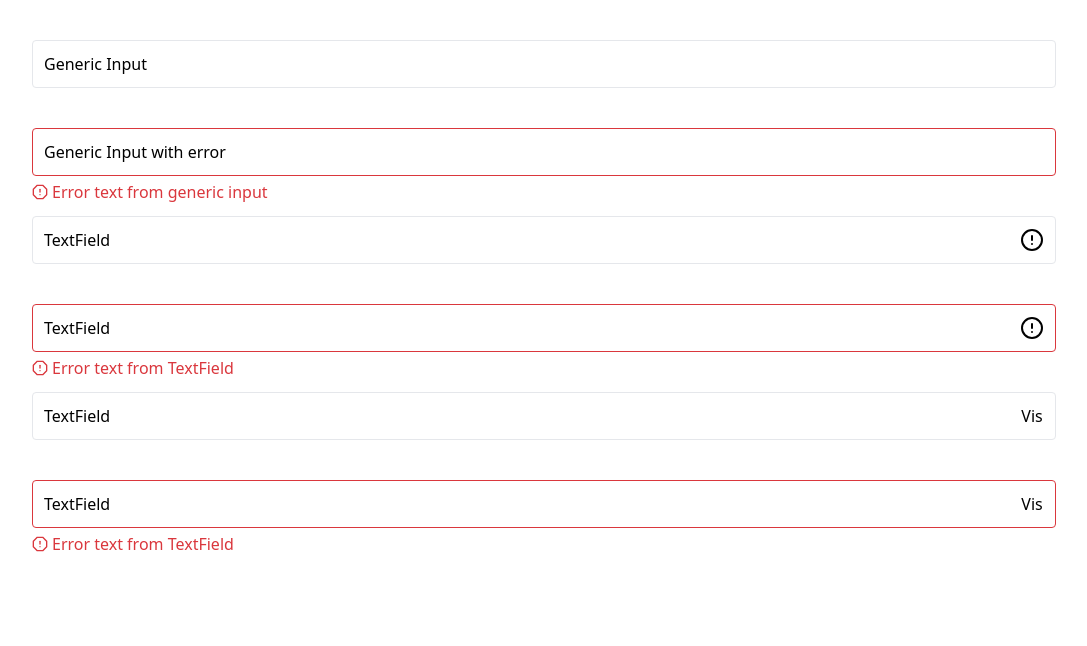
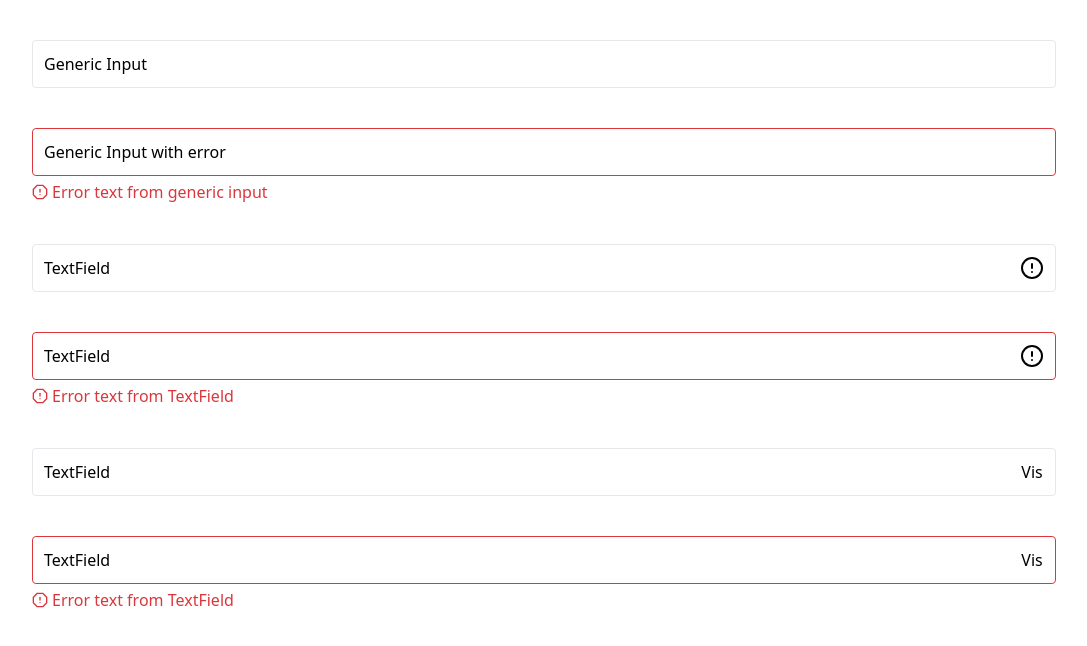
Before and after one commit to chrrrs/extendable-input-and-select, a React (Create React App) app: page / in a window 1280 px wide. Shown: the top 646 px of the page, without its empty margins (96-1183 px from the left). Built offline with nearby package versions, Linux system fonts and the light colour scheme.

Commit message:
feat(InputError): render as block element

```diff
--- a/src/tailwind/ui/InputError/InputError.tsx
+++ b/src/tailwind/ui/InputError/InputError.tsx
@@ -10,7 +10,7 @@ export const InputError = (props: InputErrorProps) => {
 
   return (
     <div
-      className="absolute pt-1 flex items-center pt-1 gap-1"
+      className="flex items-center pt-1 gap-1"
       role="alert"
       aria-live="assertive"
     >
```
